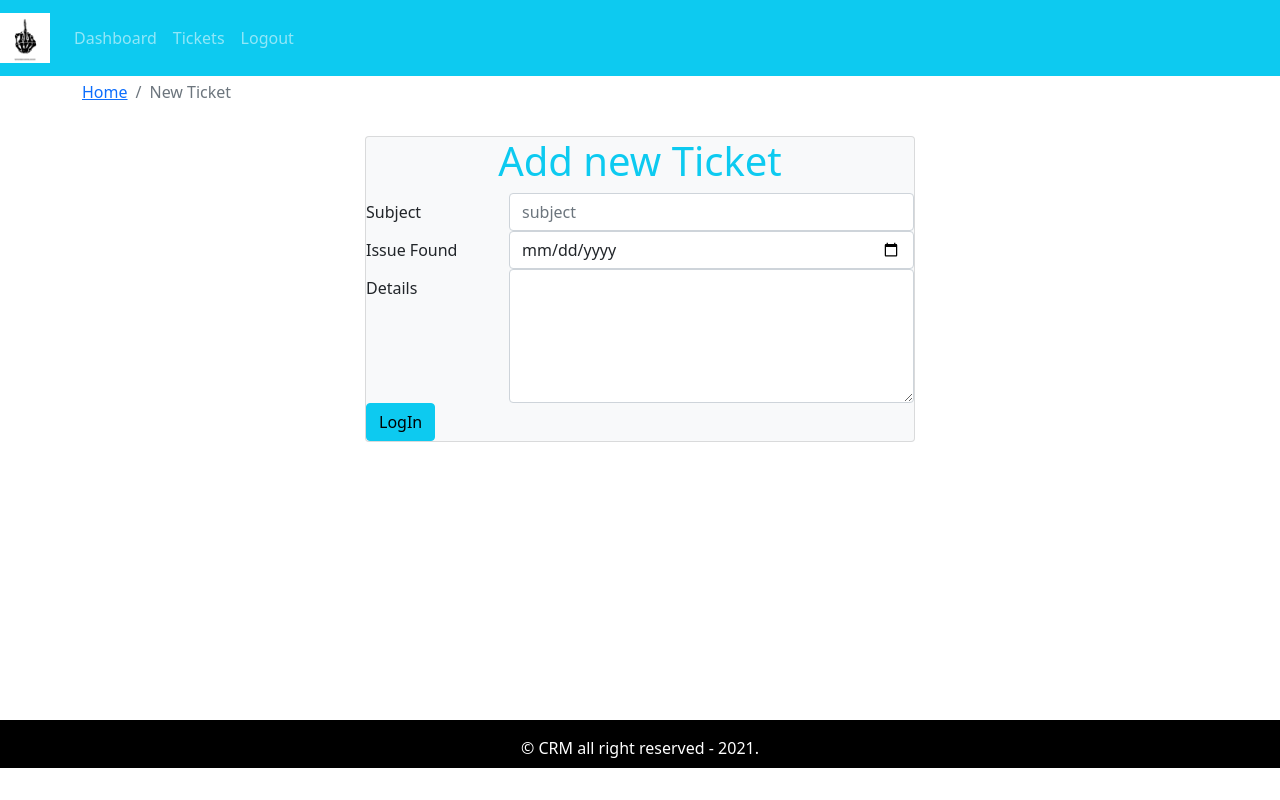
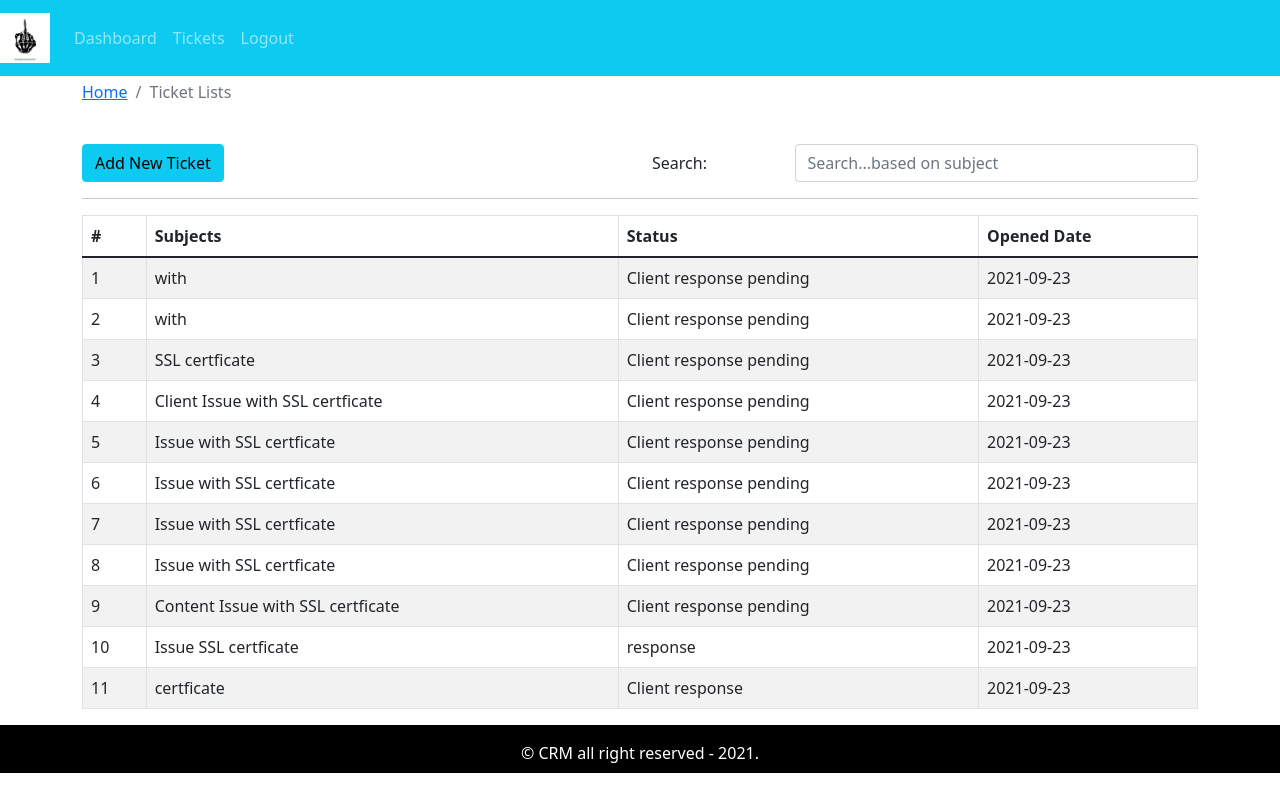
Before and after one commit to amitkumar0045/crm-frontend, a React (Create React App) app: page / in a window 1280 px wide. Built offline with nearby package versions, Linux system fonts and the light colour scheme.

Commit message:
added ticket list page

```diff
--- a/src/App.js
+++ b/src/App.js
@@ -3,6 +3,7 @@ import './App.css';
 import { DefaultLayout } from './layout/DefaultLayout';
 import { Dashboard } from './pages/dashboard/Dashboard.page';
 import { AddTicket } from './pages/new-ticket/AddTicket.page';
+import { TicketLists } from './pages/ticket-listing/TicketLists.page';
 
 function App() {
   return (
@@ -13,7 +14,8 @@ function App() {
       {/* send page components */}
       <DefaultLayout >
         {/* <Dashboard /> */}
-        <AddTicket />
+        {/* <AddTicket /> */}
+        <TicketLists />
       </DefaultLayout>
     </div>
   );
--- a/src/assests/data/dummy-tickets.json
+++ b/src/assests/data/dummy-tickets.json
@@ -1,56 +1,67 @@
 [
     {
         "id":1,
+        "subject":"with",
         "status":"Client response pending",
         "addedAt": "2021-09-23"
     },
     {
         "id":2,
+        "subject":"with",
         "status":"Client response pending",
         "addedAt": "2021-09-23"
     },
     {
         "id":3,
+        "subject":"SSL certficate",
         "status":"Client response pending",
         "addedAt": "2021-09-23"
     },
     {
         "id":4,
+        "subject":" Client Issue with SSL certficate",
         "status":"Client response pending",
         "addedAt": "2021-09-23"
     },
     {
         "id":5,
+        "subject":"Issue with SSL certficate",
         "status":"Client response pending",
         "addedAt": "2021-09-23"
     },
     {
         "id":6,
+        "subject":"Issue with SSL certficate",
         "status":"Client response pending",
         "addedAt": "2021-09-23"
     },
     {
         "id":7,
+        "subject":"Issue with SSL certficate",
         "status":"Client response pending",
         "addedAt": "2021-09-23"
     },
     {
         "id":8,
+        "subject":"Issue with SSL certficate",
         "status":"Client response pending",
         "addedAt": "2021-09-23"
     },
     {
         "id":9,
+        "subject":"Content Issue with SSL certficate",
         "status":"Client response pending",
         "addedAt": "2021-09-23"
     },
     {
         "id":10,
-        "status":"Client response pending",
+        "subject":"Issue  SSL certficate",
+        "status":"response ",
         "addedAt": "2021-09-23"
     },
     {
         "id":11,
+        "subject":" certficate",
         "status":"Client response ",
         "addedAt": "2021-09-23"
     }
--- /dev/null
+++ b/src/components/search-form/SearchForm.compo.js
@@ -0,0 +1,32 @@
+import React from 'react'
+import { Row, Col, Form } from 'react-bootstrap'
+import PropTypes from 'prop-types'
+
+export const SearchForm = ({ handleOnChange, str }) => {
+    // console.log(str);
+    return (
+        <div>
+            <Form>
+                <Form.Group as={Row}>
+                    <Form.Label column as="3">
+                        Search:{""}
+                    </Form.Label>
+                    <Col sm="9">
+                        <Form.Control
+                            name="searchStr"
+                            placeholder="Search...based on subject"
+                            onChange={handleOnChange}
+                            value={str}
+                        />
+                    </Col>
+                </Form.Group>
+            </Form>
+        </div>
+    )
+}
+
+
+SearchForm.propTypes = {
+    handleOnChange: PropTypes.func.isRequired,
+    str: PropTypes.string.isRequired
+}
--- /dev/null
+++ b/src/pages/ticket-listing/TicketLists.page.js
@@ -0,0 +1,58 @@
+import React, { useState, useEffect} from 'react'
+import { Container, Row, Col, Button } from 'react-bootstrap'
+import { BreadCrumb } from '../../components/breadcrumb/BreadCrumb.compo'
+import { SearchForm } from '../../components/search-form/SearchForm.compo'
+import { TicketTable } from '../../components/ticket-table/TicketTable.compo'
+import tickets from '../../assests/data/dummy-tickets.json'
+
+export const TicketLists = () => {
+    const [str, setStr] = useState('')
+    const [dispTicket, setDisplayTicket] = useState(tickets);
+
+    useEffect(() => {}, [str, dispTicket])
+
+    const handleOnChange = (e) => {
+        const{value} = e.target;
+        //setStr(e.target.value) //conseling it in SearchFormCompo
+        // console.log(e.target);
+        // console.log(value);
+        setStr(value);
+        searchTicket(value)
+    }
+
+    const searchTicket = (sttr) => {
+        const displayTickets = tickets.filter((row) =>
+         row.subject.toLowerCase().includes(sttr.toLowerCase())
+        );
+        console.log(displayTickets);
+        setDisplayTicket(displayTickets)
+    }
+
+    return (
+        <Container>
+            <Row>
+                <Col>
+                    <BreadCrumb page="Ticket Lists" />
+                </Col>
+            </Row>
+            <Row className="mt-4">
+                <Col>
+                    <Button variant="info">Add New Ticket </Button>
+                </Col>
+                <Col className="text-right">
+                    <SearchForm
+                        str={str}
+                        handleOnChange={handleOnChange}
+                    />
+                </Col>
+            </Row>
+            <hr />
+            <Row>
+                <Col>
+                 {/* <TicketTable tickets={tickets}/> */}
+                 <TicketTable tickets={dispTicket}/>
+                </Col>
+            </Row>
+        </Container>
+    )
+}
```
Also changed, not shown: src/components/ticket-table/TicketTable.compo.js (+9 -0 lines).
